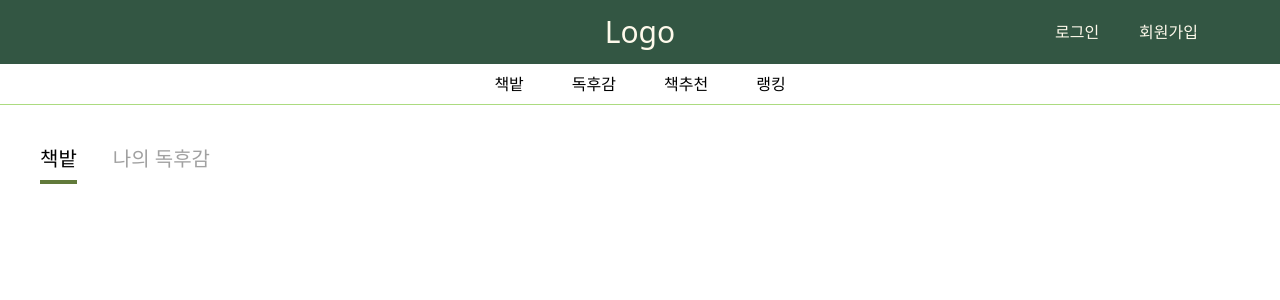
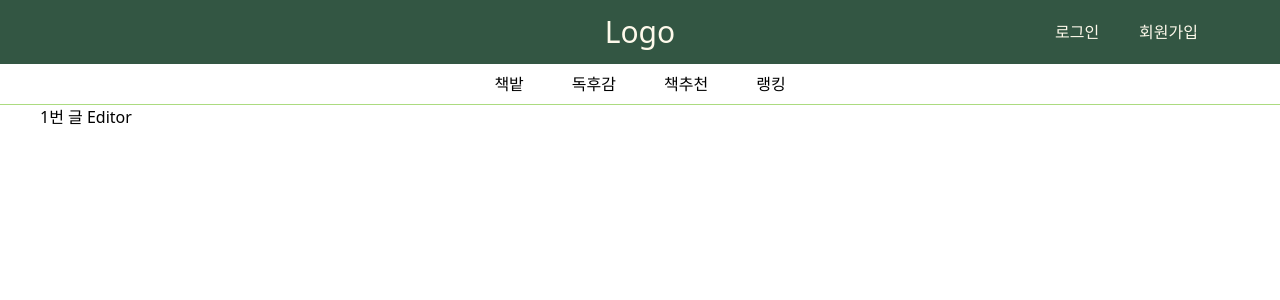
Before and after one commit to book-forest-gwangju-3/book-forest-front, a React (Vite) app in the folder book-forest/: page /report/editor/1 in a window 1280 px wide. Shown: the top 300 px of the page. Built offline with nearby package versions, Linux system fonts and the light colour scheme.

Commit message:
feat.독후감 생성,수정페이지 라우터 작성

```diff
--- a/book-forest/src/App.jsx
+++ b/book-forest/src/App.jsx
@@ -7,6 +7,7 @@ import SignUp from "./pages/SignUp";
 import Tier from "./pages/Tier";
 import Report from "./pages/Report";
 import ReportDetail from "./pages/ReportDetail";
+import ReportEditor from "./pages/ReportEditor";
 import Header from "./components/Header";
 
 function App() {
@@ -21,6 +22,7 @@ function App() {
           <Route path="/tier" element={<Tier />} />
           <Route path="/report" element={<Report />} />
           <Route path="/report/:id" element={<ReportDetail />} />
+          <Route path="/report/editor/:id" element={<ReportEditor />} />
           <Route path="/book-recommendation" element={<BookRecommendation />} />
         </Routes>
       </div>
--- /dev/null
+++ b/book-forest/src/pages/ReportEditor.jsx
@@ -0,0 +1,6 @@
+import { useParams } from "react-router-dom";
+const ReportEditor = () => {
+  const { id } = useParams();
+  return <div>{id}번 글 Editor</div>;
+};
+export default ReportEditor;
```
